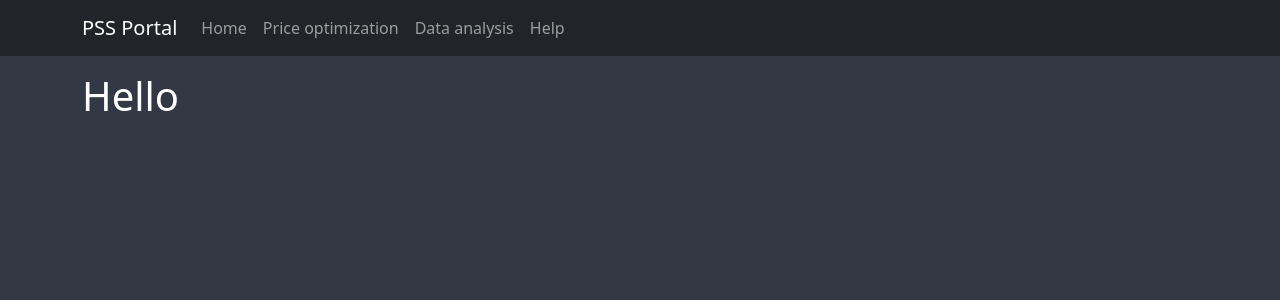
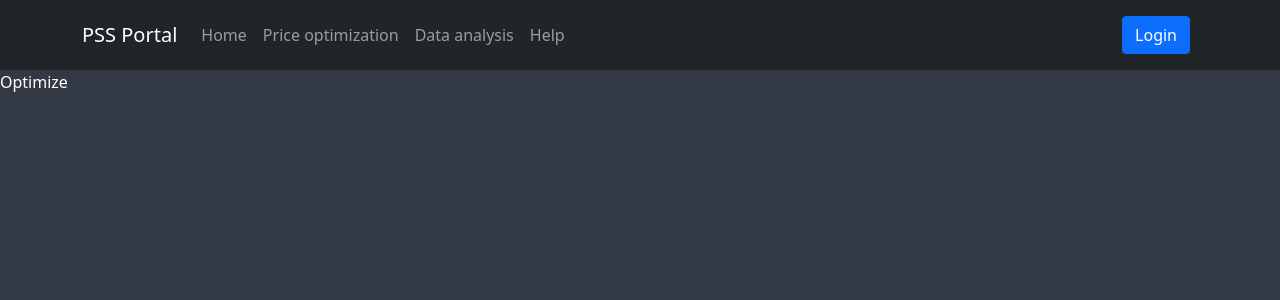
Before and after one commit to nghiavt2906/Price-Suggestion-System, a React (Create React App) app in the folder client/: page /optimize in a window 1280 px wide. Shown: the top 300 px of the page. Built offline with nearby package versions, Linux system fonts and the light colour scheme.

Commit message:
add client router

```diff
--- a/client/package.json
+++ b/client/package.json
@@ -10,6 +10,7 @@
     "react": "^17.0.2",
     "react-bootstrap": "^2.0.0-beta.5",
     "react-dom": "^17.0.2",
+    "react-router-dom": "^5.3.0",
     "react-scripts": "4.0.3",
     "web-vitals": "^1.1.2"
   },
--- a/client/src/App.js
+++ b/client/src/App.js
@@ -1,14 +1,26 @@
 import React from "react";
+import { BrowserRouter as Router, Switch, Route } from "react-router-dom";
+
+import 'bootstrap/dist/css/bootstrap.min.css'
 import NavBar from './components/NavBar'
-import Body from './components/Body'
-import 'bootstrap/dist/css/bootstrap.min.css'
+import Home from './components/Home'
+import Optimize from "./components/Optimize";
+import Login from './components/auth/Login'
+import Register from './components/auth/Register'
 
 function App() {
   return (
-    <React.Fragment>
+    <Router>
       <NavBar></NavBar>
-      <Body></Body>
-    </React.Fragment>
+
+      <Switch>
+        <Route path="/login" component={Login} />
+        <Route path="/register" component={Register} />
+
+        <Route path="/optimize" component={Optimize} />
+        <Route path="/" component={Home} />
+      </Switch>
+    </Router>
   );
 }
 
--- a/client/src/components/Body.jsx
+++ b/client/src/components/Home.jsx
@@ -1,7 +1,7 @@
 import React from 'react';
 import { Container } from 'react-bootstrap';
 
-function Body() {
+function Home() {
   return (
     <Container className="mt-3">
       <h1>Hello</h1>
@@ -9,4 +9,4 @@ function Body() {
   );
 }
 
-export default Body;
+export default Home;
--- a/client/src/components/NavBar.jsx
+++ b/client/src/components/NavBar.jsx
@@ -1,5 +1,5 @@
 import React from 'react';
-import { Navbar, Nav, Container } from 'react-bootstrap';
+import { Navbar, Nav, Container, Button } from 'react-bootstrap';
 
 function NavBar() {
   return (
@@ -8,13 +8,17 @@ function NavBar() {
         <Navbar.Brand href="#">PSS Portal</Navbar.Brand>
         <Navbar.Toggle aria-controls="basic-navbar-nav" />
         <Navbar.Collapse id="basic-navbar-nav">
-          <Nav className="mr-auto">
-            <Nav.Link href="#">Home</Nav.Link>
+          <Nav className="me-auto">
+            <Nav.Link href="/">Home</Nav.Link>
             <Nav.Link href="/optimize">Price optimization</Nav.Link>
             <Nav.Link href="/analysis">Data analysis</Nav.Link>
             <Nav.Link href="/help">Help</Nav.Link>
           </Nav>
-          <Nav></Nav>
+          <Nav>
+            <Nav.Link href="/login">
+              <Button variant="primary">Login</Button>
+            </Nav.Link>
+          </Nav>
         </Navbar.Collapse>
       </Container>
     </Navbar>
--- /dev/null
+++ b/client/src/components/Optimize.jsx
@@ -0,0 +1,7 @@
+import React from 'react';
+
+function Optimize() {
+  return <div>Optimize</div>;
+}
+
+export default Optimize;
--- /dev/null
+++ b/client/src/components/auth/Login.jsx
@@ -0,0 +1,7 @@
+import React from 'react';
+
+function Login() {
+  return <div>Login</div>;
+}
+
+export default Login;
--- /dev/null
+++ b/client/src/components/auth/Register.jsx
@@ -0,0 +1,7 @@
+import React from 'react';
+
+function Register() {
+  return <div>Register</div>;
+}
+
+export default Register;
```
Also changed, not shown: 1 other file (tests, documents, lock files or other folders).
